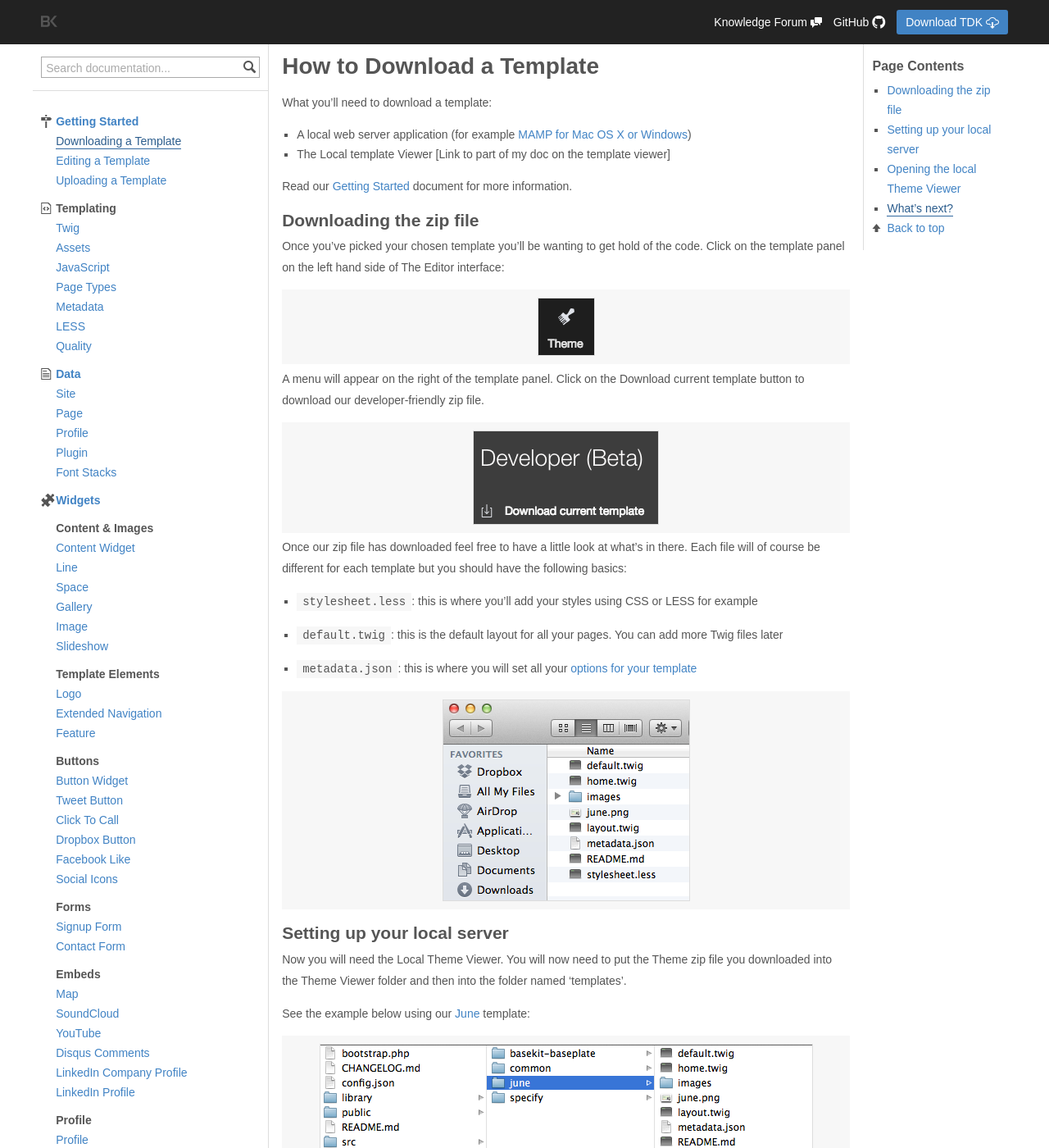
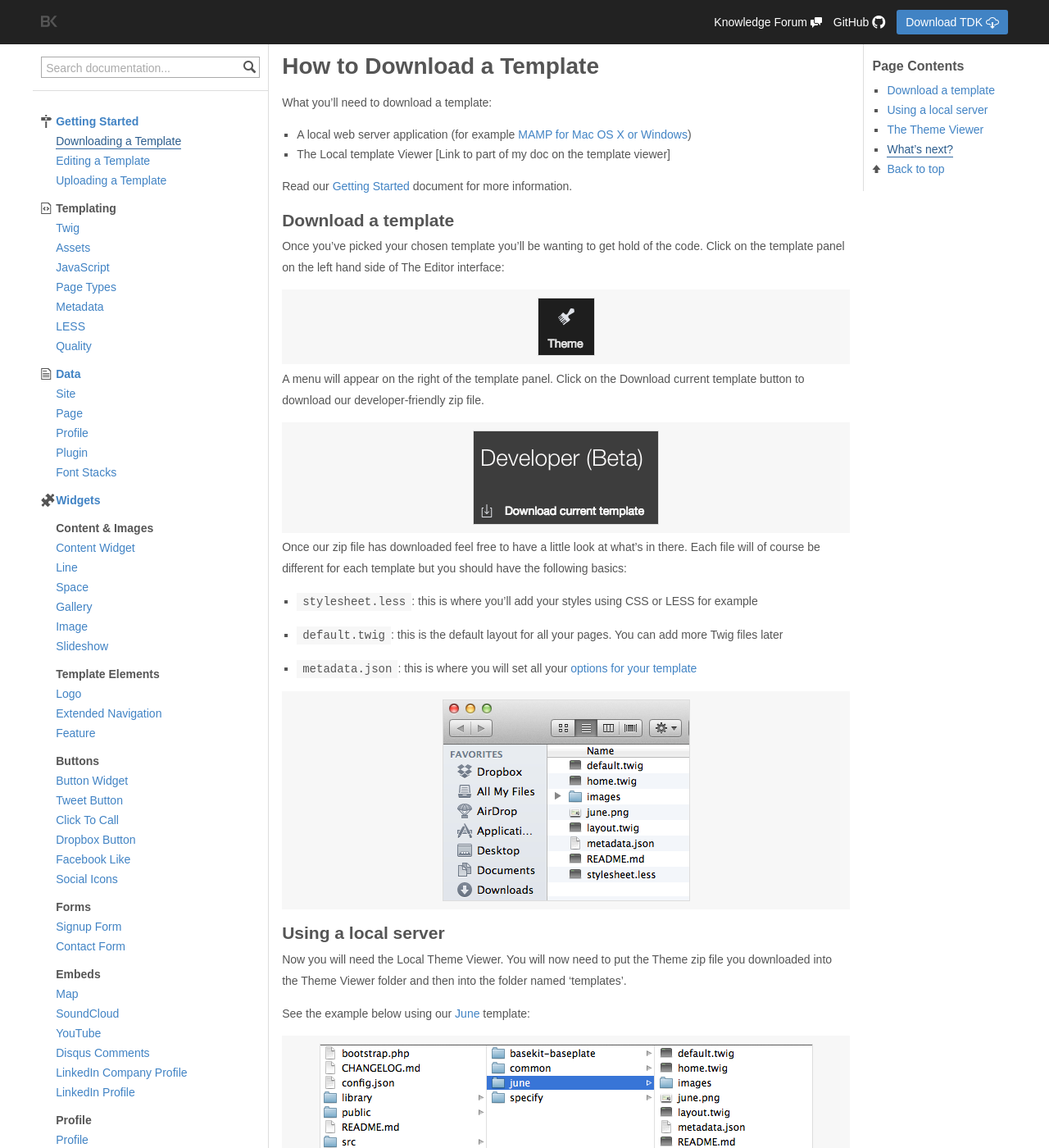
Before and after one commit to rusic/documentation, a Jekyll site: the page built from getting-started/downloading.md, in a window 1280 px wide and 1400 px high. Shown: the whole window at 82% size. Built offline with Jekyll 4.4.1, drawn with Linux system fonts in a browser that asks for light colours; some of the changed text lies outside the part shown.

Commit message:
Shortens headings please review @Kelz4848, re #57

```diff
--- a/getting-started/downloading.md
+++ b/getting-started/downloading.md
@@ -12,7 +12,7 @@ What you'll need to download a template:
 
 Read our [Getting Started](/getting-started/) document for more information.
 
-## Downloading the zip file
+## Download a template
 
 Once you've picked your chosen template you'll be wanting to get hold of the code. Click on the template panel on the left hand side of The Editor interface:
 
@@ -32,7 +32,7 @@ Once our zip file has downloaded feel free to have a little look at what's in th
 
 {% include imagecenter.html image="/assets/content/getting-started/template-files.png" alt="template files" %}
 
-## Setting up your local server
+## Using a local server
 
 Now you will need the Local Theme Viewer. You will now need to put the Theme zip file you downloaded into the Theme Viewer folder and then into the folder named 'templates'.
 
@@ -62,7 +62,7 @@ Once green, MAMP will automatically open up a web browser to give you informatio
 
 **Note:** You may have problems finding your localhost if your server isn’t green.
 
-## Opening the local Theme Viewer
+## The Theme Viewer
 
 Once you have found your localhost, a page similar to the one below will appear. (Again we have used theme [June](https://github.com/basekit-templates/june) as an example.)
 
```
